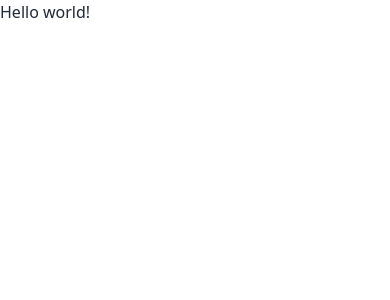
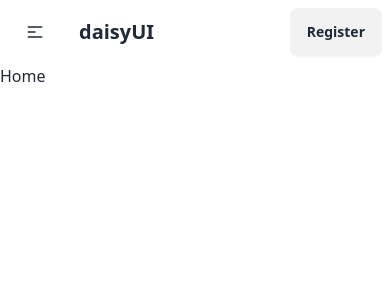
Before and after one commit to AkashPaul923/Job-Portal-Clint-side, a React (Vite) app: page / in a window 390 px wide. Shown: the top 300 px of the page. Built offline with nearby package versions, Linux system fonts and the light colour scheme.

Commit message:
navbar add

```diff
--- /dev/null
+++ b/src/Components/Navbar.jsx
@@ -0,0 +1,49 @@
+import { Link, NavLink } from "react-router-dom";
+
+
+const Navbar = () => {
+    const links = <>
+        <li><NavLink to="/">Item 1</NavLink></li>
+    </>
+  return (
+    <div className="navbar bg-base-100">
+      <div className="navbar-start">
+        <div className="dropdown">
+          <div tabIndex={0} role="button" className="btn btn-ghost lg:hidden">
+            <svg
+              xmlns="http://www.w3.org/2000/svg"
+              className="h-5 w-5"
+              fill="none"
+              viewBox="0 0 24 24"
+              stroke="currentColor"
+            >
+              <path
+                strokeLinecap="round"
+                strokeLinejoin="round"
+                strokeWidth="2"
+                d="M4 6h16M4 12h8m-8 6h16"
+              />
+            </svg>
+          </div>
+          <ul
+            tabIndex={0}
+            className="menu menu-sm dropdown-content bg-base-100 rounded-box z-[1] mt-3 w-52 p-2 shadow"
+          >
+            {links}
+          </ul>
+        </div>
+        <a className="btn btn-ghost text-xl">daisyUI</a>
+      </div>
+      <div className="navbar-center hidden lg:flex">
+        <ul className="menu menu-horizontal px-1">
+          {links}
+        </ul>
+      </div>
+      <div className="navbar-end">
+        <Link to="/register" className="btn">Register</Link>
+      </div>
+    </div>
+  );
+};
+
+export default Navbar;
--- /dev/null
+++ b/src/Layout/Home.jsx
@@ -0,0 +1,11 @@
+import React from 'react';
+
+const Home = () => {
+    return (
+        <div>
+            Home
+        </div>
+    );
+};
+
+export default Home;
--- /dev/null
+++ b/src/Layout/Register.jsx
@@ -0,0 +1,11 @@
+import React from 'react';
+
+const Register = () => {
+    return (
+        <div>
+            Register
+        </div>
+    );
+};
+
+export default Register;
--- /dev/null
+++ b/src/Root/Root.jsx
@@ -0,0 +1,14 @@
+import React from 'react';
+import { Outlet } from 'react-router-dom';
+import Navbar from '../Components/Navbar';
+
+const Root = () => {
+    return (
+        <div>
+            <Navbar></Navbar>
+            <Outlet></Outlet>
+        </div>
+    );
+};
+
+export default Root;
--- a/src/Router/Router.jsx
+++ b/src/Router/Router.jsx
@@ -1,10 +1,24 @@
 import { createBrowserRouter } from "react-router-dom";
+import Root from "../Root/Root";
+import Home from "../Layout/Home";
+import Register from "../Layout/Register";
 
 
 const router = createBrowserRouter([
     {
       path: "/",
-      element: <div>Hello world!</div>,
+      element: <Root></Root>,
+      errorElement: <h2>Error</h2>,
+      children: [
+        {
+            path: '/',
+            element: <Home></Home>
+        },
+        {
+            path: '/register',
+            element: <Register></Register>
+        },
+      ],
     },
   ]);
 
```
